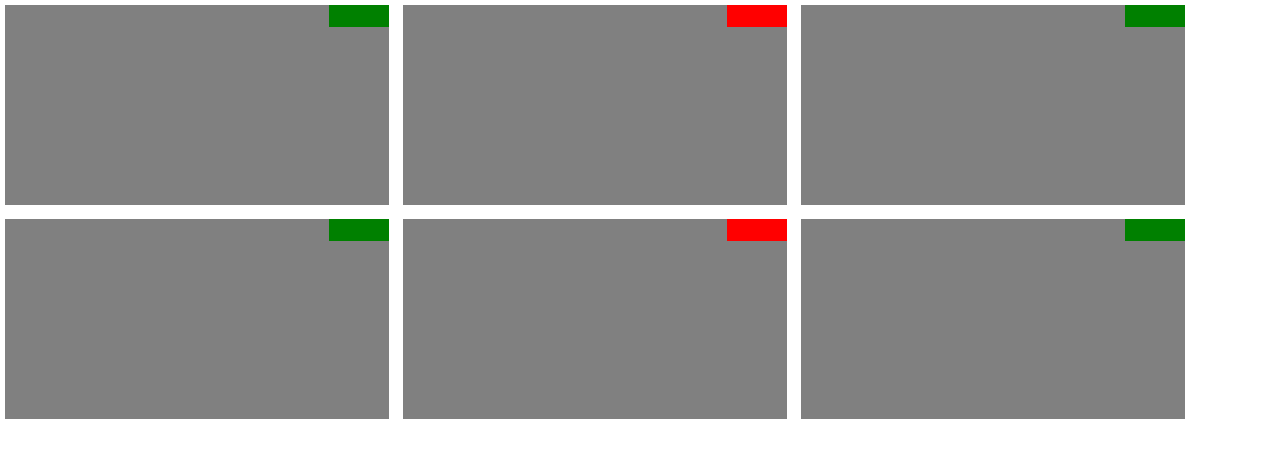
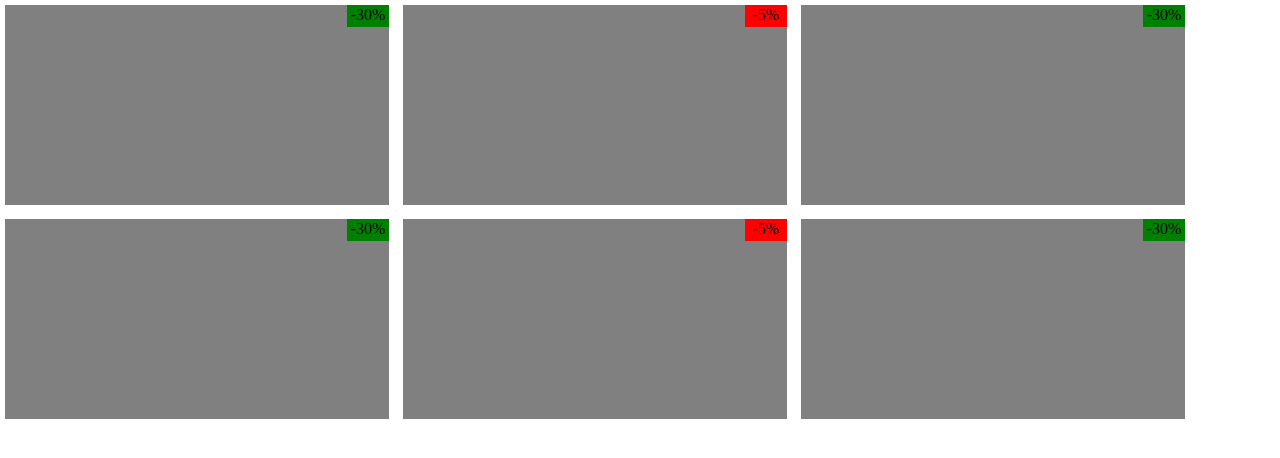
Before and after one commit to marco987/htmlcss-shop, a plain HTML site: page index.html in a window 1280 px wide. Drawn offline with Linux system fonts and the light colour scheme.

Commit message:
Assegnazione sconti

```diff
--- a/index.html
+++ b/index.html
@@ -13,17 +13,17 @@
     <div class="rigauno">
       <div class="quadro">
         <div class="sconto verde">
-
+          <p>-30%</p>
         </div>
       </div>
       <div class="quadro">
         <div class="sconto rosso">
-
+          <p>-5%</p>
         </div>
       </div>
       <div class="quadro">
         <div class="sconto verde">
-
+          <p>-30%</p>
         </div>
       </div>
     </div>
@@ -32,17 +32,17 @@
     <div class="rigadue">
       <div class="quadro">
         <div class="sconto verde">
-
+          <p>-30%</p>
         </div>
       </div>
       <div class="quadro">
         <div class="sconto rosso">
-
+          <p>-5%</p>
         </div>
       </div>
       <div class="quadro">
         <div class="sconto verde">
-
+          <p>-30%</p>
         </div>
       </div>
     </div>
--- a/style.css
+++ b/style.css
@@ -14,10 +14,12 @@
 
 .sconto {
   padding: 1px;
-  width: 15%;
+  width: 40px;
   height: 20px;
   position: absolute;
   right: 0;
+  font-size: 1em;
+  text-align: center;
 }
 
 .verde {
```
